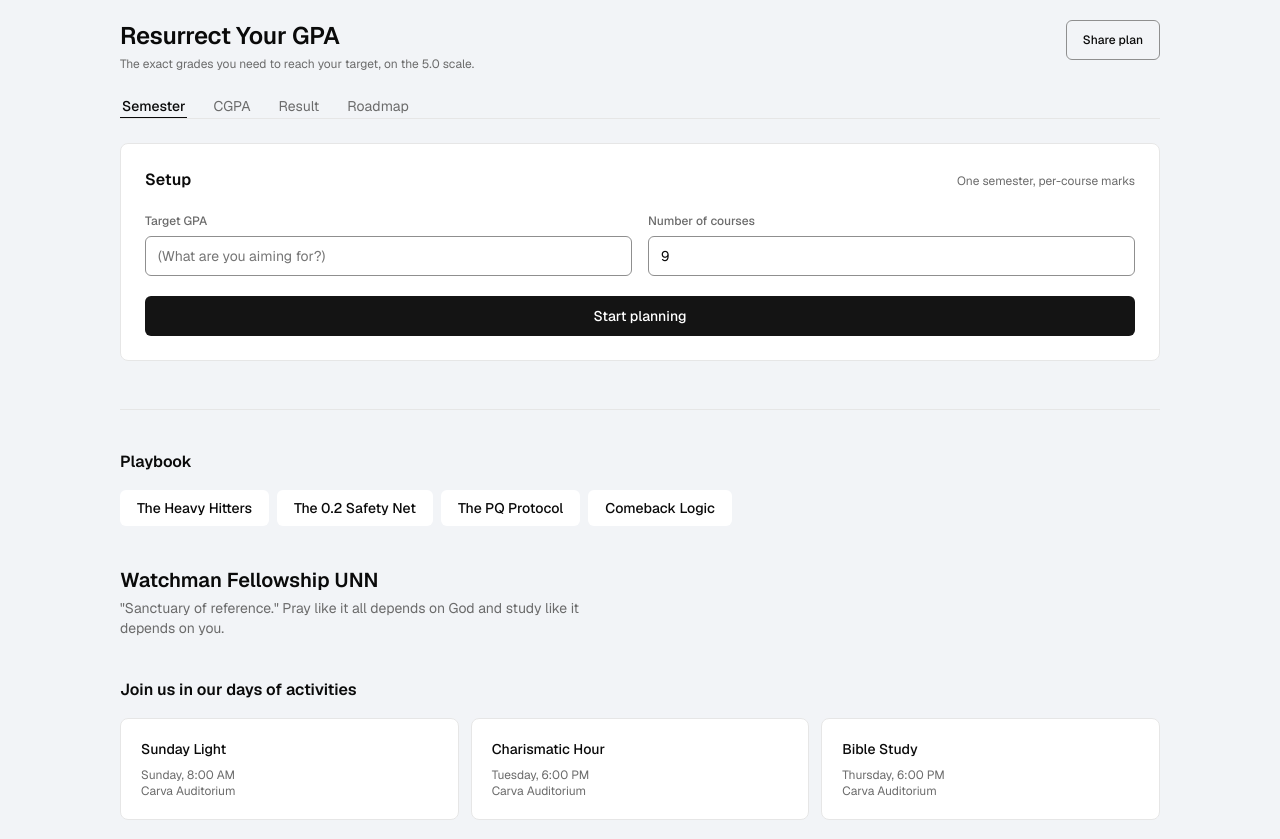
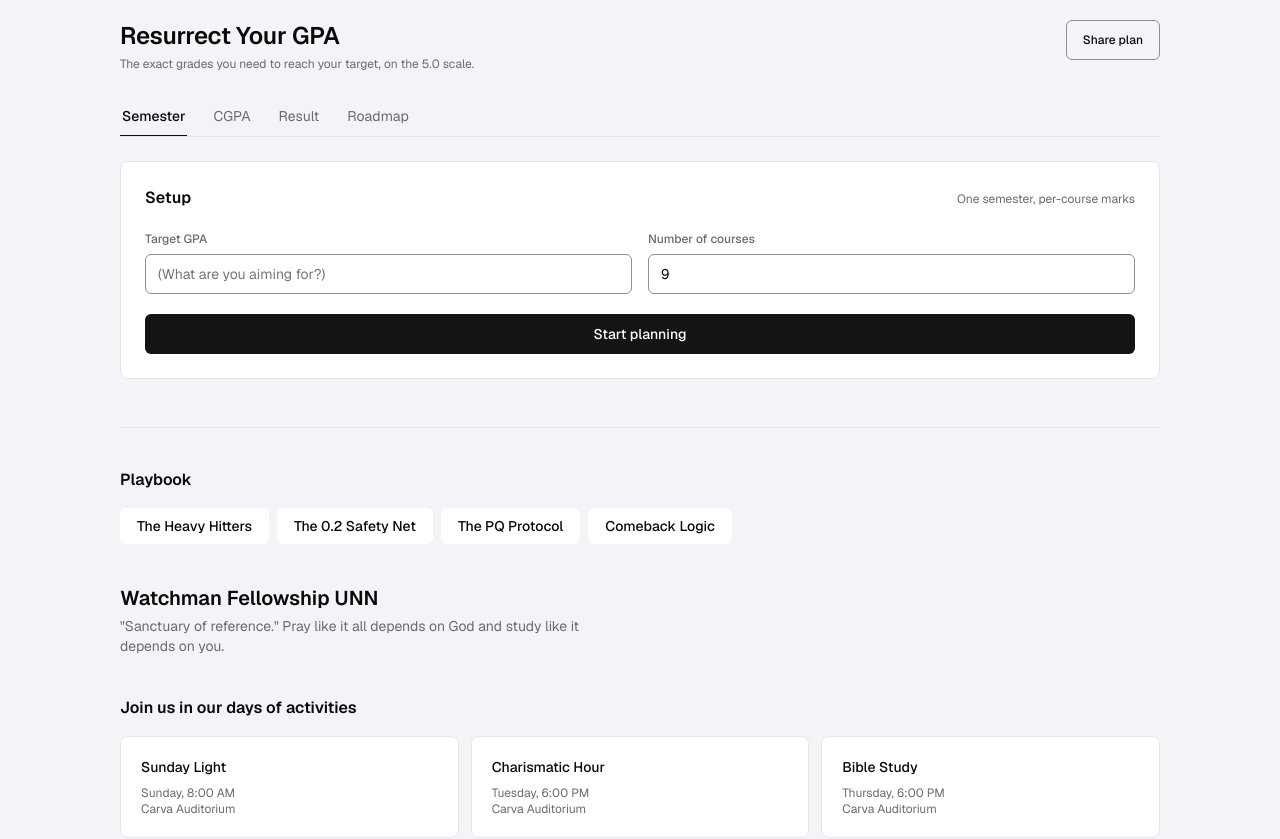
Before and after one commit to DataNerd-Coder/resurrectgp, a Next.js app: page / in a window 1280 px wide. Shown: the top 839 px of the page. Built offline with nearby package versions, Linux system fonts and the light colour scheme.

Commit message:
style(design): FINDING-009 - give the mode tabs a real hit area
The four tabs were 23px tall, text-only. Top padding raises them to
35px without moving the underline off the row rule.

```diff
--- a/src/app/globals.css
+++ b/src/app/globals.css
@@ -92,7 +92,8 @@ body {
   font-size: 14px;
   font-weight: 400;
   color: var(--muted);
-  padding: 0 2px;
+  /* 10px of top padding turns a 23px text target into a 35px one */
+  padding: 10px 2px 8px;
   margin-bottom: -1px;
   border-bottom: 2px solid transparent;
 }
```
